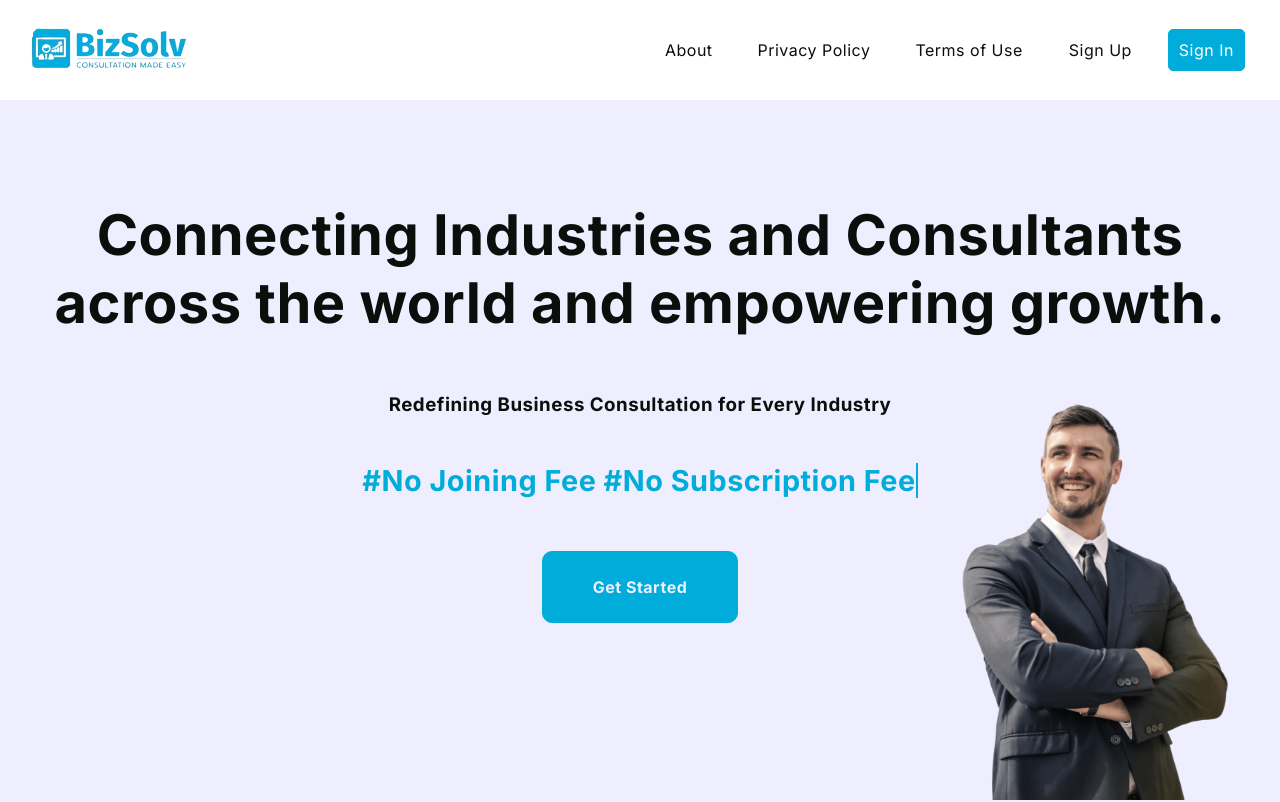
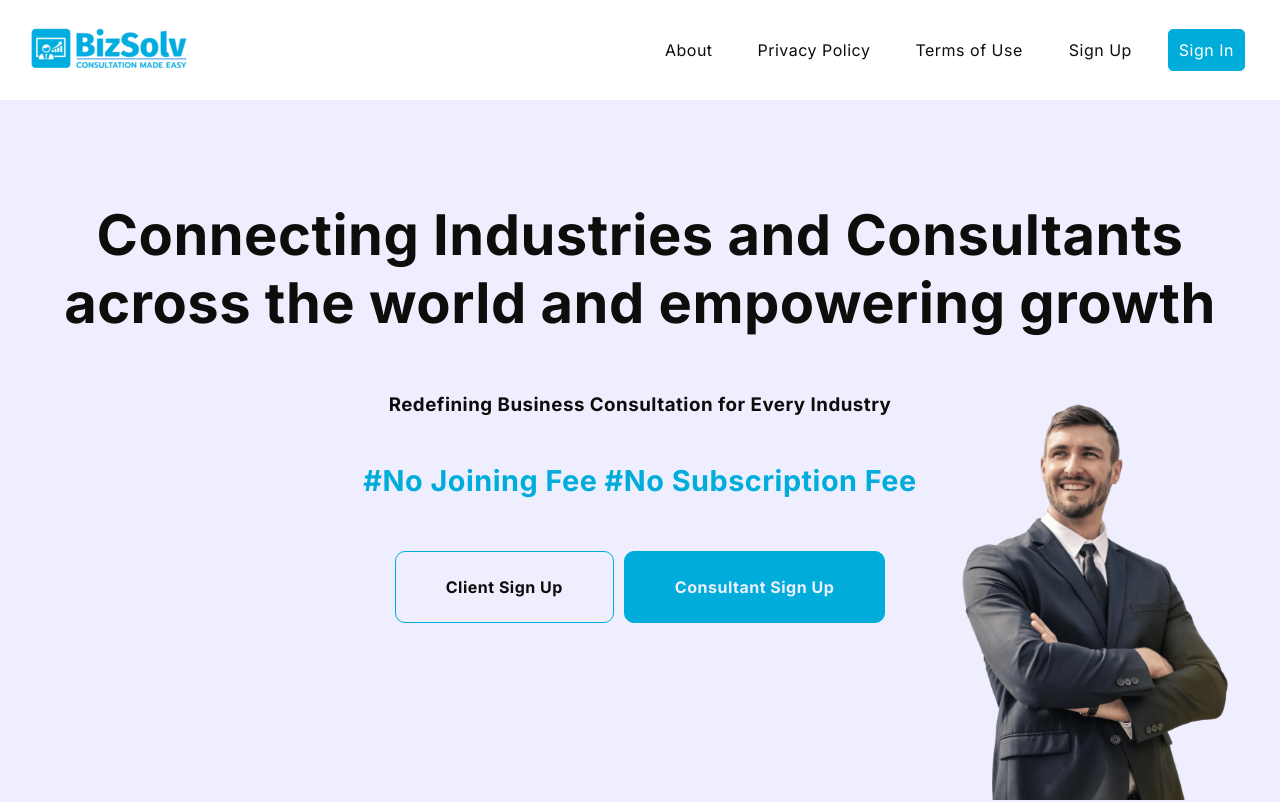
Before and after one commit to JaifDev/bizsolv-landing, a React (Vite) app: page / in a window 1280 px wide. Shown: the top 802 px of the page. Built offline with nearby package versions, Linux system fonts and the light colour scheme.

Commit message:
minor changes

```diff
--- a/src/components/Navbar/Navbar.jsx
+++ b/src/components/Navbar/Navbar.jsx
@@ -9,9 +9,7 @@ import "./Navbar.scss";
 const Navbar = ({
   isMenuOpen,
   toggleMenu,
-  isHoveredOrClicked,
   handleClick,
-  handleHover,
 }) => {
   const [isMobileActive, setIsMobileActive] = useState(
     window.innerWidth <= 768
--- a/src/components/TypingAnimation.jsx
+++ b/src/components/TypingAnimation.jsx
@@ -2,6 +2,7 @@ import React, { useState, useEffect } from "react";
 
 const TypingAnimation = () => {
   const [text, setText] = useState("");
+  const [isTyping, setIsTyping] = useState(true); // Track if typing animation is ongoing
   const phrases = ["#No Joining Fee #No Subscription Fee"];
   let currentPhraseIndex = 0;
 
@@ -15,6 +16,9 @@ const TypingAnimation = () => {
       if (newText === currentPhrase) {
         // If a phrase is fully typed, reset index or loop back to the first phrase
         currentPhraseIndex = (currentPhraseIndex + 1) % phrases.length;
+
+        // Animation is complete, set isTyping to false
+        setIsTyping(false);
       }
     }, 100); // Adjust the typing speed (interval) as needed
 
@@ -25,7 +29,7 @@ const TypingAnimation = () => {
 
   return (
     <div className="typing-container">
-      <h3>{text}</h3>
+      <h3 style={{ borderRight: isTyping ? "1px solid #00adda" : "none" }}>{text}</h3>
     </div>
   );
 };
--- a/src/pages/Home/Home.jsx
+++ b/src/pages/Home/Home.jsx
@@ -39,16 +39,29 @@ const Home = () => {
         <div className="first-left-container">
           <h1>
             Connecting Industries and Consultants
-            <br /> across the world and empowering growth.
+            <br /> across the world and empowering growth
           </h1>
           <h3>Redefining Business Consultation for Every Industry</h3>
           <TypingAnimation />
 
           <img src={bg1Home} alt="" />
 
-          <a href="http://consultation.bizsolv.com">
-            <div id="button">Get Started</div>
-          </a>
+          <div
+            className="links"
+            style={{
+              display: "flex",
+              gap: 10,
+            }}
+          >
+            <a href="https://consultation.bizsolv.com/en/customer_signup">
+              <div id="button" className="no-bg">
+                Client Sign Up
+              </div>
+            </a>
+            <a href="https://consultation.bizsolv.com/en/expert_signup">
+              <div id="button">Consultant Sign Up</div>
+            </a>
+          </div>
         </div>
       </div>
       <div className="seventh-container">
@@ -221,7 +234,7 @@ const Home = () => {
 
       <div className="sixth-container">
         <h1>
-          BizSolv helps Global <b style={{ color: "#00adda" }}>{text}.</b>
+          BizSolv helps Global <b style={{ color: "#00adda" }}>{text}</b>
         </h1>
 
         <img src={bgSixth} alt="" id="background" />
--- a/src/pages/Home/Home.scss
+++ b/src/pages/Home/Home.scss
@@ -91,6 +91,15 @@
           background-color: $primary;
           cursor: pointer;
           color: $secondary;
+        }
+
+        &.no-bg{
+          background-color: $primary;
+          color: $secondary;
+
+          &:hover{
+            color: $third;
+          }
         }
       }
     }
```
Also changed, not shown: src/assets/logo.png.
